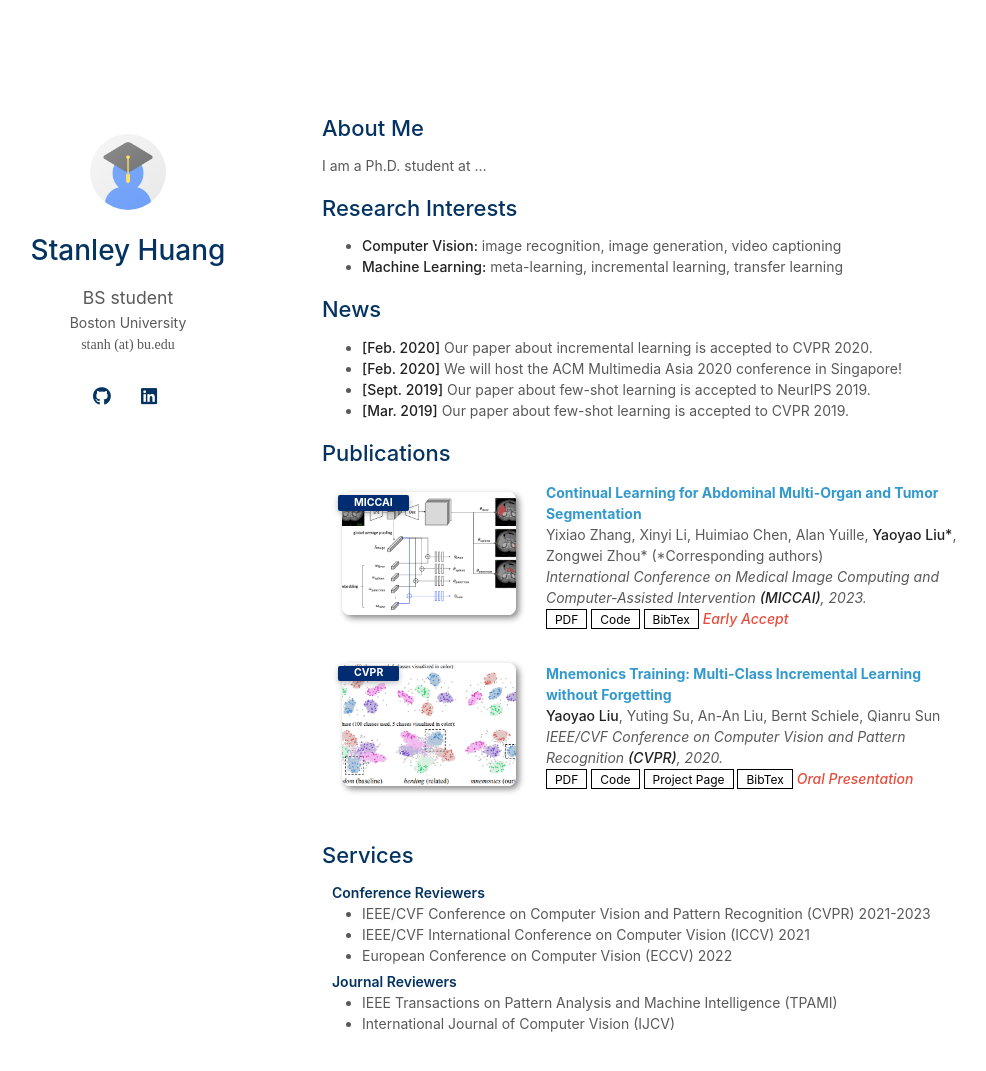
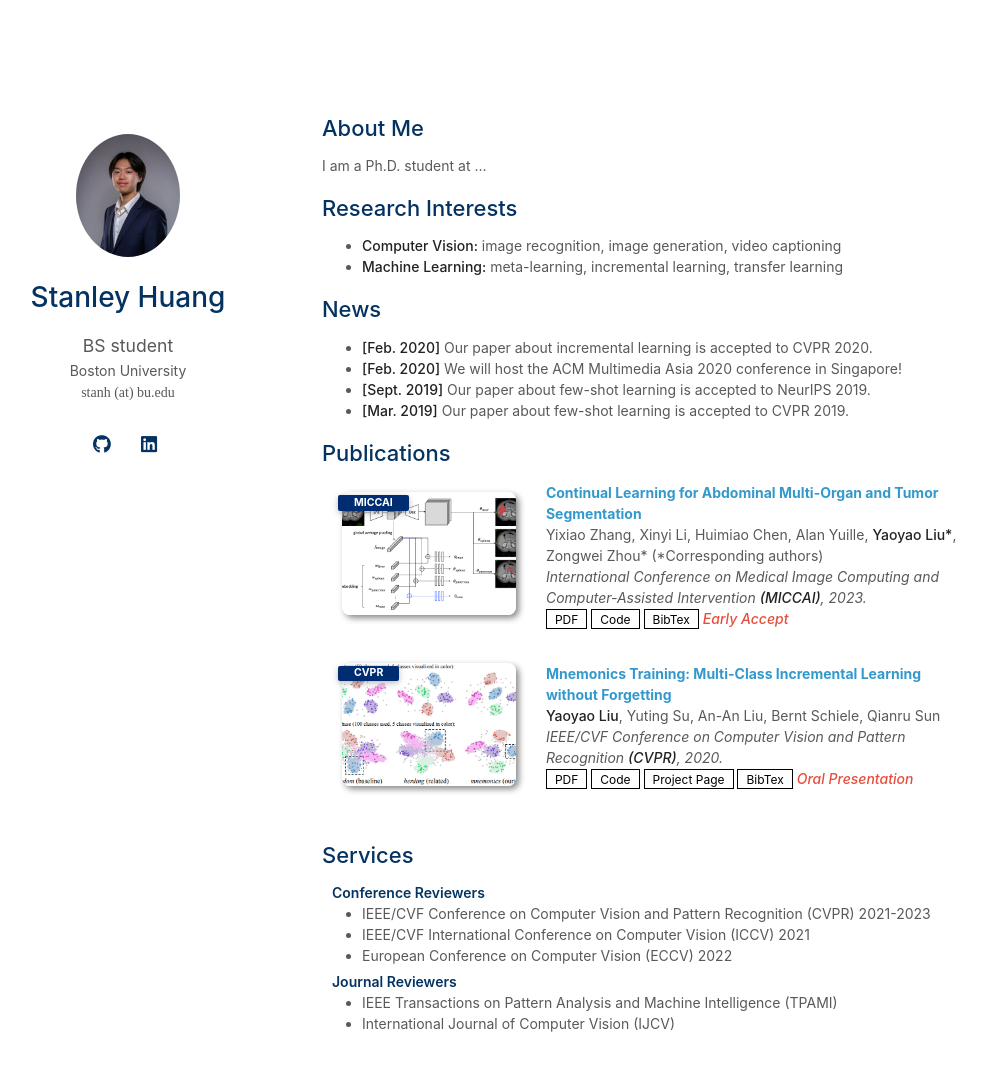
Before and after one commit to stanleyhuang12/web, a Jekyll site: the page built from index.md, in a window 1280 px wide and 1125 px high. Shown: the top 1071 px of the window, without its empty margins (148-1134 px from the left). Built offline with Jekyll 4.4.1, drawn with Linux system fonts in a browser that asks for light colours; a style sheet for code colours, icons or effects is not loaded; our own code applies the rules of GitHub Pages for plain Markdown files.

Commit message:
Update _config.yml

```diff
--- a/_config.yml
+++ b/_config.yml
@@ -20,7 +20,7 @@ linkedin: https://www.linkedin.com/in/stanley-huang-b8471b1bb/
 
 # Images (e.g., your profile picture and your website's favicon)
 # "favicon" and "favicon_dark" are used for the light and dark modes, respectively.
-avatar: ./assets/img/avatar.png
+avatar: ./assets/img/LBA_Headshot.jpg
 favicon: ./assets/img/favicon.png
 favicon_dark: ./assets/img/favicon-dark.png
 
```
